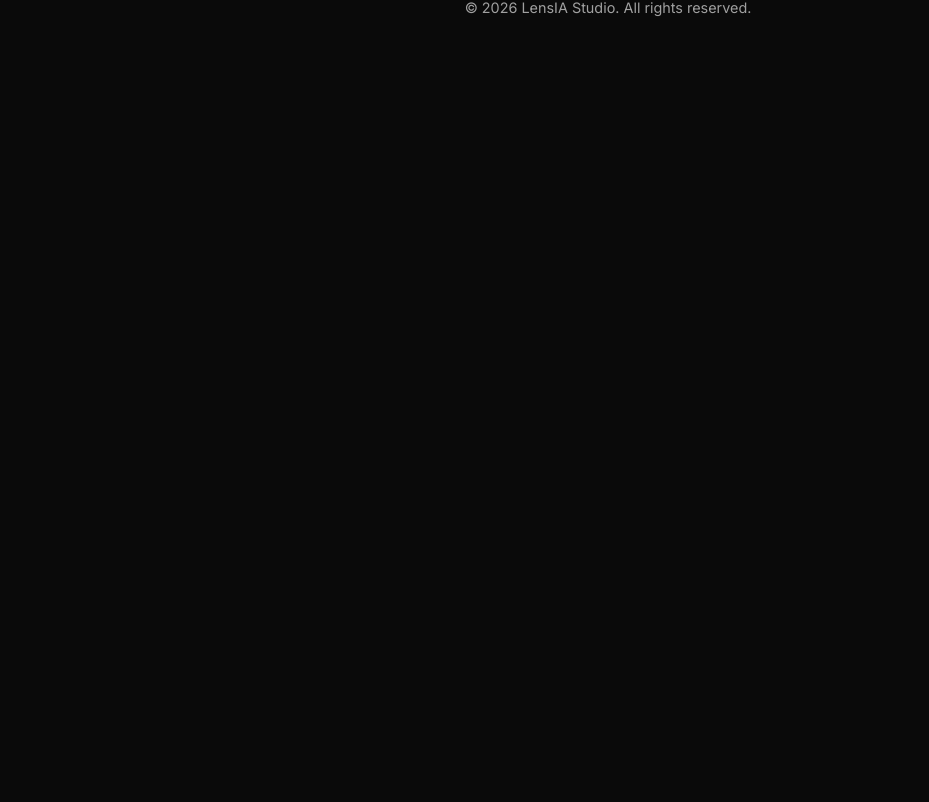
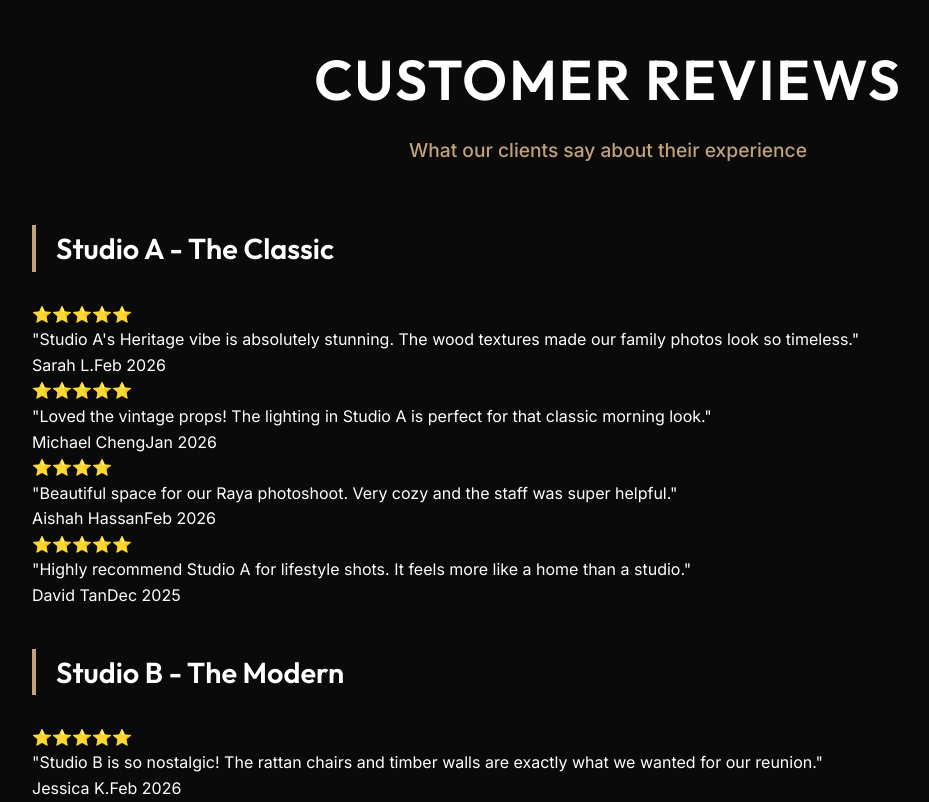
Before and after one commit to TeenagerzGuru/LensIA-studio, a React (Vite) app: page / in a window 1280 px wide. Shown: the part 3998-4800 px from the top of the page, without its empty margins (32-961 px from the left). Before the commit the page ends 4057 px from the top, so only its background shows below. Built offline with nearby package versions, Linux system fonts and the light colour scheme; no server answers.

Commit message:
Implement customer reviews section
Added customer reviews for Studio A and Studio B.

```diff
--- a/src/App.jsx
+++ b/src/App.jsx
@@ -103,6 +103,20 @@ function App() {
     { icon: '⏳', item: 'Extra 10 Minutes', price: 'RM25' },
     { icon: '⚡', item: 'Express Edit (24h)', price: 'RM30' },
     { icon: '💾', item: 'All Softcopy Add-On', price: 'RM40' }
+  ]
+
+  const studioAReviews = [
+    { name: "Sarah L.", rating: 5, comment: "Studio A's Heritage vibe is absolutely stunning. The wood textures made our family photos look so timeless.", date: "Feb 2026" },
+    { name: "Michael Cheng", rating: 5, comment: "Loved the vintage props! The lighting in Studio A is perfect for that classic morning look.", date: "Jan 2026" },
+    { name: "Aishah Hassan", rating: 4, comment: "Beautiful space for our Raya photoshoot. Very cozy and the staff was super helpful.", date: "Feb 2026" },
+    { name: "David Tan", rating: 5, comment: "Highly recommend Studio A for lifestyle shots. It feels more like a home than a studio.", date: "Dec 2025" }
+  ]
+
+  const studioBReviews = [
+    { name: "Jessica K.", rating: 5, comment: "Studio B is so nostalgic! The rattan chairs and timber walls are exactly what we wanted for our reunion.", date: "Feb 2026" },
+    { name: "Rizal Bakri", rating: 5, comment: "The minimalist approach in Studio B is genius. Great for professional yet warm headshots.", date: "Feb 2026" },
+    { name: "Linda Ng", rating: 5, comment: "Best studio in Sepang! Studio B's 'Nostalgia' set is a masterpiece. My parents loved it.", date: "Jan 2026" },
+    { name: "Kevin Wong", rating: 4, comment: "Clean, professional, and very atmospheric. Studio B provides a really unique backdrop.", date: "Jan 2026" }
   ]
 
   const handleChange = (e) => {
@@ -348,6 +362,54 @@ function App() {
         </div>
       </section>
 
+      {/* Reviews Section */}
+      <section id="reviews" className="reviews">
+        <div className="container">
+          <div className="section-header">
+            <h2 className="section-title">CUSTOMER REVIEWS</h2>
+            <p className="section-subtitle">What our clients say about their experience</p>
+          </div>
+
+          <div className="reviews-container">
+            <div className="studio-reviews-block">
+              <h3 className="category-title">Studio A - The Classic</h3>
+              <div className="reviews-grid">
+                {studioAReviews.map((review, index) => (
+                  <div key={index} className="review-card">
+                    <div className="review-rating">
+                      {[...Array(review.rating)].map((_, i) => <span key={i}>⭐</span>)}
+                    </div>
+                    <p className="review-comment">"{review.comment}"</p>
+                    <div className="review-footer">
+                      <span className="review-name">{review.name}</span>
+                      <span className="review-date">{review.date}</span>
+                    </div>
+                  </div>
+                ))}
+              </div>
+            </div>
+
+            <div className="studio-reviews-block">
+              <h3 className="category-title">Studio B - The Modern</h3>
+              <div className="reviews-grid">
+                {studioBReviews.map((review, index) => (
+                  <div key={index} className="review-card">
+                    <div className="review-rating">
+                      {[...Array(review.rating)].map((_, i) => <span key={i}>⭐</span>)}
+                    </div>
+                    <p className="review-comment">"{review.comment}"</p>
+                    <div className="review-footer">
+                      <span className="review-name">{review.name}</span>
+                      <span className="review-date">{review.date}</span>
+                    </div>
+                  </div>
+                ))}
+              </div>
+            </div>
+          </div>
+        </div>
+      </section>
+
       <footer className="footer">
         <p>&copy; 2026 LensIA Studio. All rights reserved.</p>
       </footer>
```
